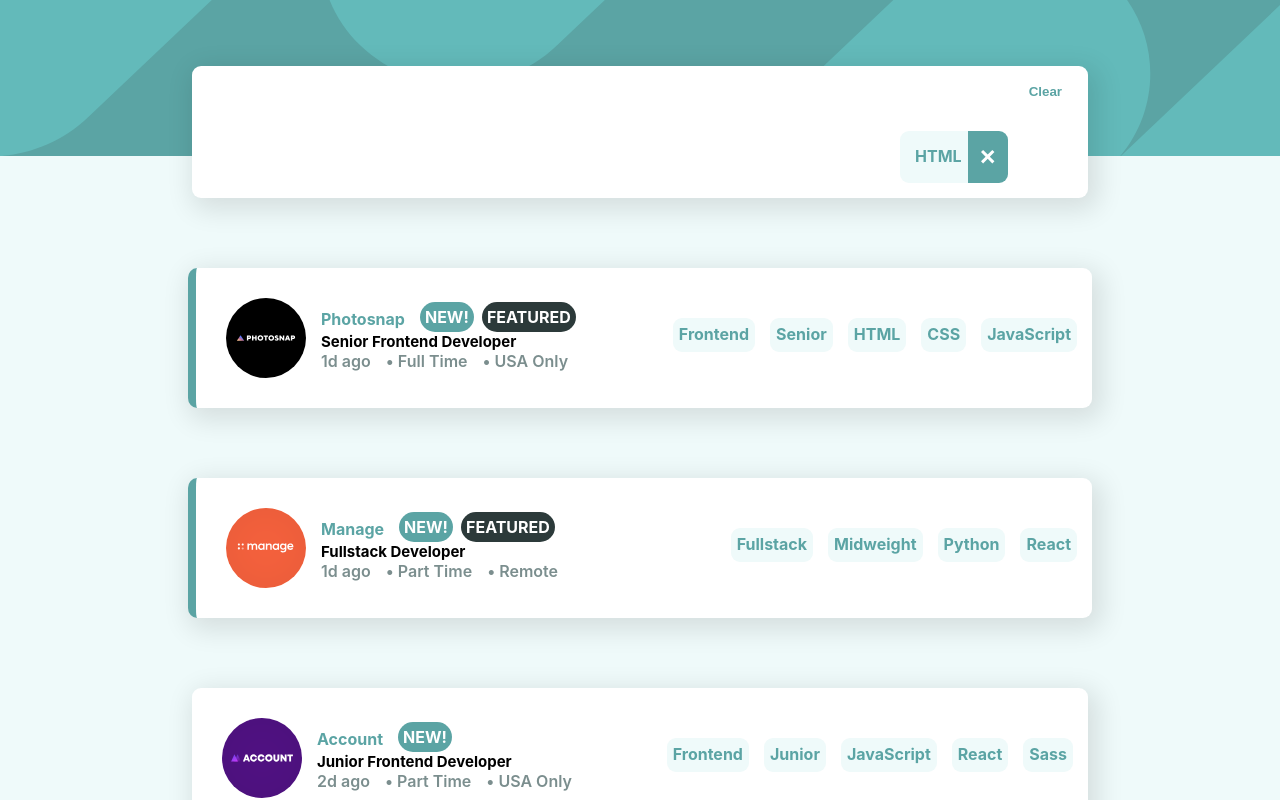
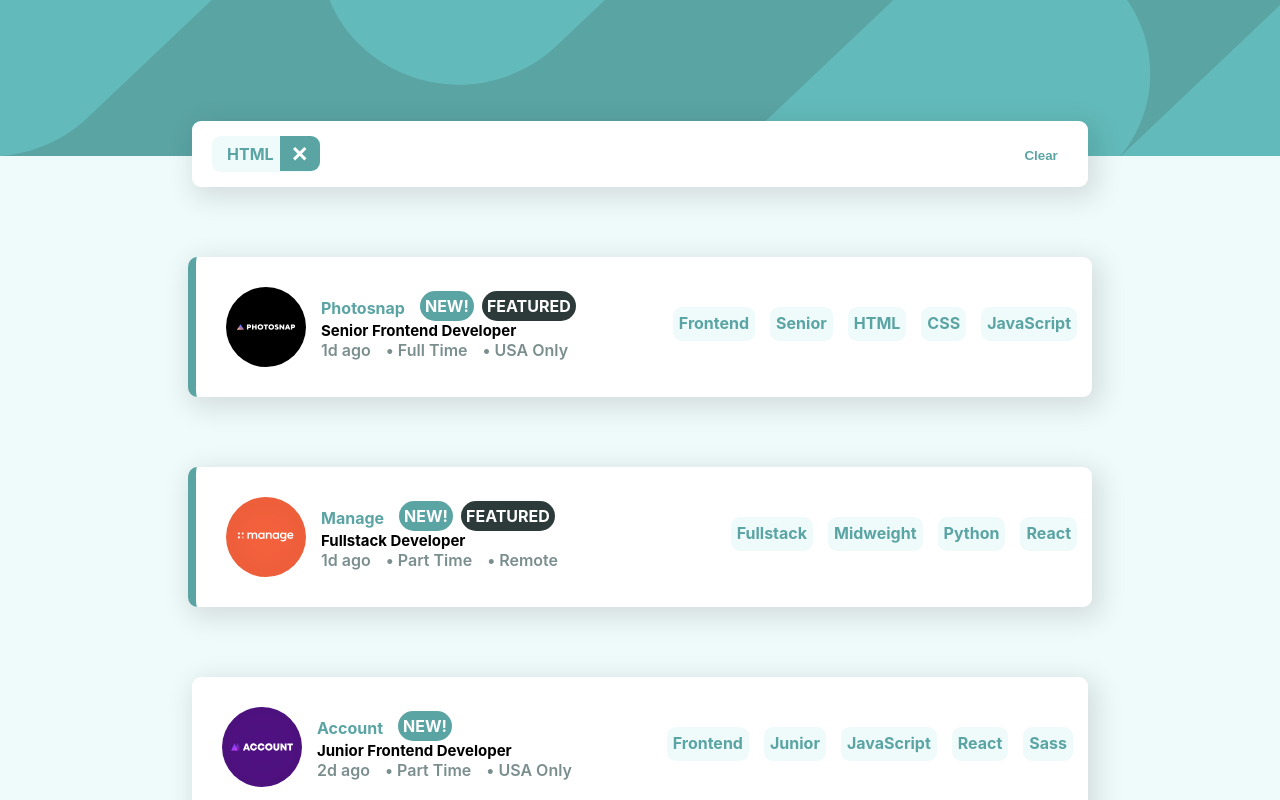
Before and after one commit to Lhourquin/static-job-listings-master, a React (Create React App) app: page / in a window 1280 px wide. Shown: the top 800 px of the page. Built offline with nearby package versions, Linux system fonts and the light colour scheme.

Commit message:
style filter bar and filter desktop and mobile done

```diff
--- a/src/components/filter-bar/index.js
+++ b/src/components/filter-bar/index.js
@@ -4,7 +4,6 @@ import Filter from "../filter/index";
 
 const Bar = styled.div`
     display: flex;
-    /* justify-content: space-; */
     margin: -50px auto auto auto;
     width : 330px;
     background: white;
@@ -12,7 +11,7 @@ const Bar = styled.div`
     box-shadow: 5px 7px 27px 5px rgba(0,0,0,0.11);
     border-radius : 9px;
     @media (min-width : 600px){
-        margin: -90px auto auto auto;
+         margin: -35px auto auto auto;
         width : 70%;
     }
 `;
@@ -25,7 +24,11 @@ const ClearButton = styled.button`
     font-weight: 700;
     color :  hsl(180,29%,50%);
     cursor : pointer;
+    padding-top: 10px;
+    @media (min-width :600px){
+        padding-top: 20px;
 
+    }
 `;
 const FilterBar = () => {
     return (
--- a/src/components/filter/index.js
+++ b/src/components/filter/index.js
@@ -3,19 +3,18 @@ import styled from "styled-components";
 import remove from "./../../img/icon-remove.svg";
 
 const FilterContainer = styled.ul`
+    width : 90%;
     display : flex;
     flex-wrap : wrap;
     list-style-type : none;
     padding-left : 20px;
     padding-top : 15px;
     margin-top : 0;
+    margin-bottom: 0;
     @media (min-width : 600px){
         display : flex;
         flex-wrap: wrap;
-        /* text-align: left; */
-        margin: 50px 0 auto auto;
         justify-content : start;
-        /* overflow : auto; */
         li{
             padding :15px;
             display : flex;
@@ -38,6 +37,10 @@ const FilterSelect = styled.li`
     display : flex;
     padding : 6px;
     cursor : pointer;
+    @media (min-width : 600px){
+        height: 6px;
+        align-items: center;
+    }
 
 `;
 
@@ -56,9 +59,9 @@ const ButtonDeleteFilter = styled.button`
     cursor: pointer;
     margin-right: -5px;
     @media (min-width : 600px){
-        margin-top: -15px;
+        margin-top: -1px;
         margin-right: -15px;
-        height: 52px;
+        height: 35px;
         width : 40px;
     }
 `;
@@ -70,8 +73,11 @@ const Filter = () => {
         <>
             <FilterContainer>
                 <FilterSelect>HTML<ButtonDeleteFilter /></FilterSelect>
+                {/* <FilterSelect>CSS<ButtonDeleteFilter /></FilterSelect>
+                <FilterSelect>JS<ButtonDeleteFilter /></FilterSelect>
+                <FilterSelect>JUNIOR<ButtonDeleteFilter /></FilterSelect>
 
-
+                */}
 
             </FilterContainer>
         </>
```
